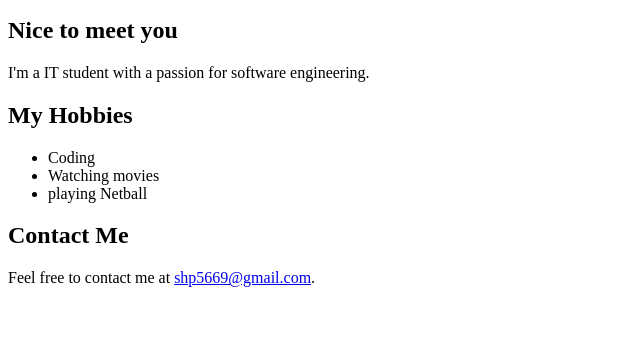
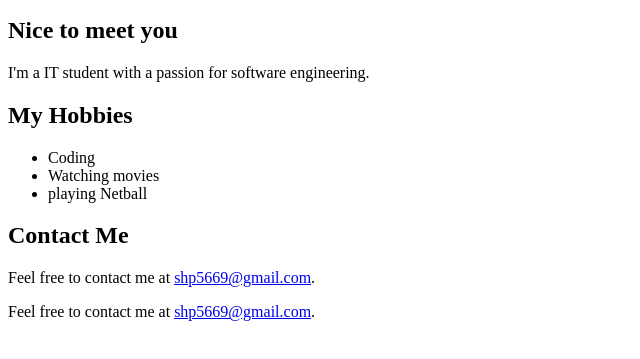
Before and after one commit to shp5669/Seaniblue, a plain HTML site: page index.html in a window 1280 px wide. Shown: the part 413-772 px from the top of the page, without its empty margins (0-640 px from the left). Drawn offline with Linux system fonts and the light colour scheme.

Commit message:
ijaosfjoid

```diff
--- a/index.html
+++ b/index.html
@@ -18,5 +18,6 @@
     </ul>
     <h2>Contact Me</h2>
     <p>Feel free to contact me at <a href="mailto:shp5669@gmail.com">shp5669@gmail.com</a>.</p>
+    <p>Feel free to contact me at <a href="mailto:shp5669@gmail.com">shp5669@gmail.com</a>.</p>
   </body>
 </html>
```
